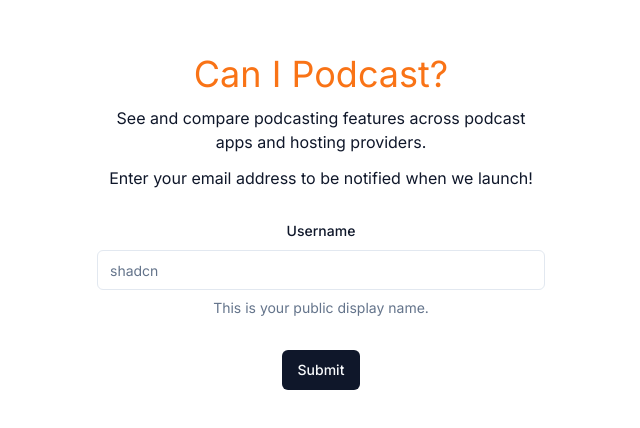
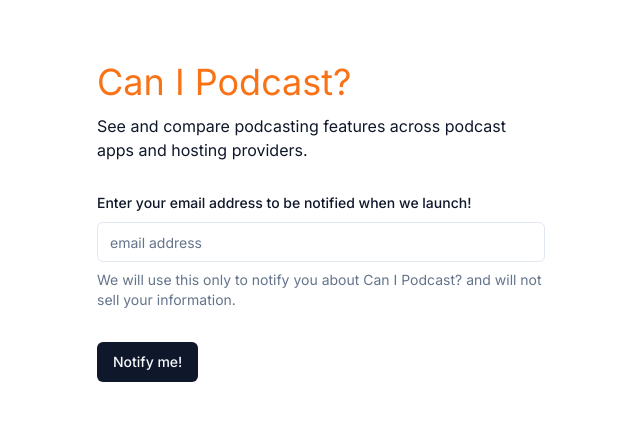
Before and after one commit to theDanielJLewis/canipodcast.com, a Next.js app: page / in a window 1280 px wide. Shown: the part 178-606 px from the top of the page, without its empty margins (319-959 px from the left). Built offline with nearby package versions, Linux system fonts and the light colour scheme.

Commit message:
Working landing page "master" branch now auto-deploys Making "dev" branch

```diff
--- a/next.config.js
+++ b/next.config.js
@@ -1,4 +1,10 @@
 /** @type {import('next').NextConfig} */
-const nextConfig = {}
+const nextConfig = {
+	experimental: {
+		serverActions: true,
+		// esmExternals: 'loose',
+		// serverComponentsExternalPackages: ['activecampaign-sdk', 'api', 'ac'],
+	},
+};
 
-module.exports = nextConfig
+module.exports = nextConfig;
--- a/package.json
+++ b/package.json
@@ -13,6 +13,7 @@
 		"@hookform/resolvers": "^3.1.1",
 		"@radix-ui/react-label": "^2.0.2",
 		"@radix-ui/react-slot": "^1.0.2",
+		"active-campaign-react": "^1.4.0",
 		"autoprefixer": "10.4.14",
 		"class-variance-authority": "^0.6.0",
 		"clsx": "^1.2.1",
--- a/src/app/page.tsx
+++ b/src/app/page.tsx
@@ -5,14 +5,13 @@ import { EmailForm } from '@/components/EmailForm';
 
 export default function Home() {
 	return (
-		<main className="container flex max-w-lg flex-col justify-center gap-4 text-center">
+		<main className="container flex max-w-lg flex-col justify-center gap-4">
 			<div>
 				<h1 className="text-orange-500">Can I Podcast?</h1>
 				<p>
 					See and compare podcasting features across podcast apps and hosting
 					providers.
 				</p>
-				<p>Enter your email address to be notified when we launch!</p>
 			</div>
 			<EmailForm />
 		</main>
--- a/src/components/EmailForm.tsx
+++ b/src/components/EmailForm.tsx
@@ -1,5 +1,4 @@
 'use client';
-import Link from 'next/link';
 import { zodResolver } from '@hookform/resolvers/zod';
 import * as z from 'zod';
 import { Button } from '@/components/ui/button';
@@ -14,50 +13,73 @@ import {
 } from '@/components/ui/form';
 import { Input } from '@/components/ui/input';
 import { useForm } from 'react-hook-form';
+import {
+	ActiveCampaignInputs,
+	handleActiveCampaignSubmit,
+} from 'active-campaign-react';
+import { useState } from 'react';
 
 const formSchema = z.object({
-	username: z.string().min(2, {
-		message: 'Username must be at least 2 characters.',
+	email: z.string().email({
+		message: 'Please enter a valid email address.',
 	}),
 });
 
 export function EmailForm() {
+	const formId = '25';
+	const [subscribed, setSubscribed] = useState(false);
+
 	// 1. Define your form.
 	const form = useForm<z.infer<typeof formSchema>>({
 		resolver: zodResolver(formSchema),
 		defaultValues: {
-			username: '',
+			email: '',
 		},
 	});
 
 	// 2. Define a submit handler.
-	function onSubmit(values: z.infer<typeof formSchema>) {
+	async function onSubmit(values: z.infer<typeof formSchema>) {
 		// Do something with the form values.
 		// ✅ This will be type-safe and validated.
-		console.log(values);
+		const result = await handleActiveCampaignSubmit(
+			values,
+			process.env.NEXT_PUBLIC_ACTIVECAMPAIGN_SUBDOMAIN!,
+			formId
+		);
+		setSubscribed(true);
 	}
 
 	return (
+		<>
+			{subscribed ? (
+				<p>Thanks! Please check your email to confirm your subscription!</p>
+			) : (
 				<Form {...form}>
 					<form onSubmit={form.handleSubmit(onSubmit)} className="space-y-8">
 						<FormField
 							control={form.control}
-					name="username"
+							name="email"
 							render={({ field }) => (
 								<FormItem>
-							<FormLabel>Username</FormLabel>
+									<FormLabel>
+										Enter your email address to be notified when we launch!
+									</FormLabel>
 									<FormControl>
-								<Input placeholder="shadcn" {...field} />
+										<Input placeholder="email address" {...field} />
 									</FormControl>
 									<FormDescription>
-								This is your public display name.
+										We will use this only to notify you about Can I Podcast? and
+										will not sell your information.
 									</FormDescription>
 									<FormMessage />
 								</FormItem>
 							)}
 						/>
-				<Button type="submit">Submit</Button>
+
+						<Button type="submit">Notify me!</Button>
 					</form>
 				</Form>
+			)}
+		</>
 	);
 }
```
Also changed, not shown: 2 other files (tests, documents, lock files or other folders). Lines whose indentation alone changed are shown as unchanged.
